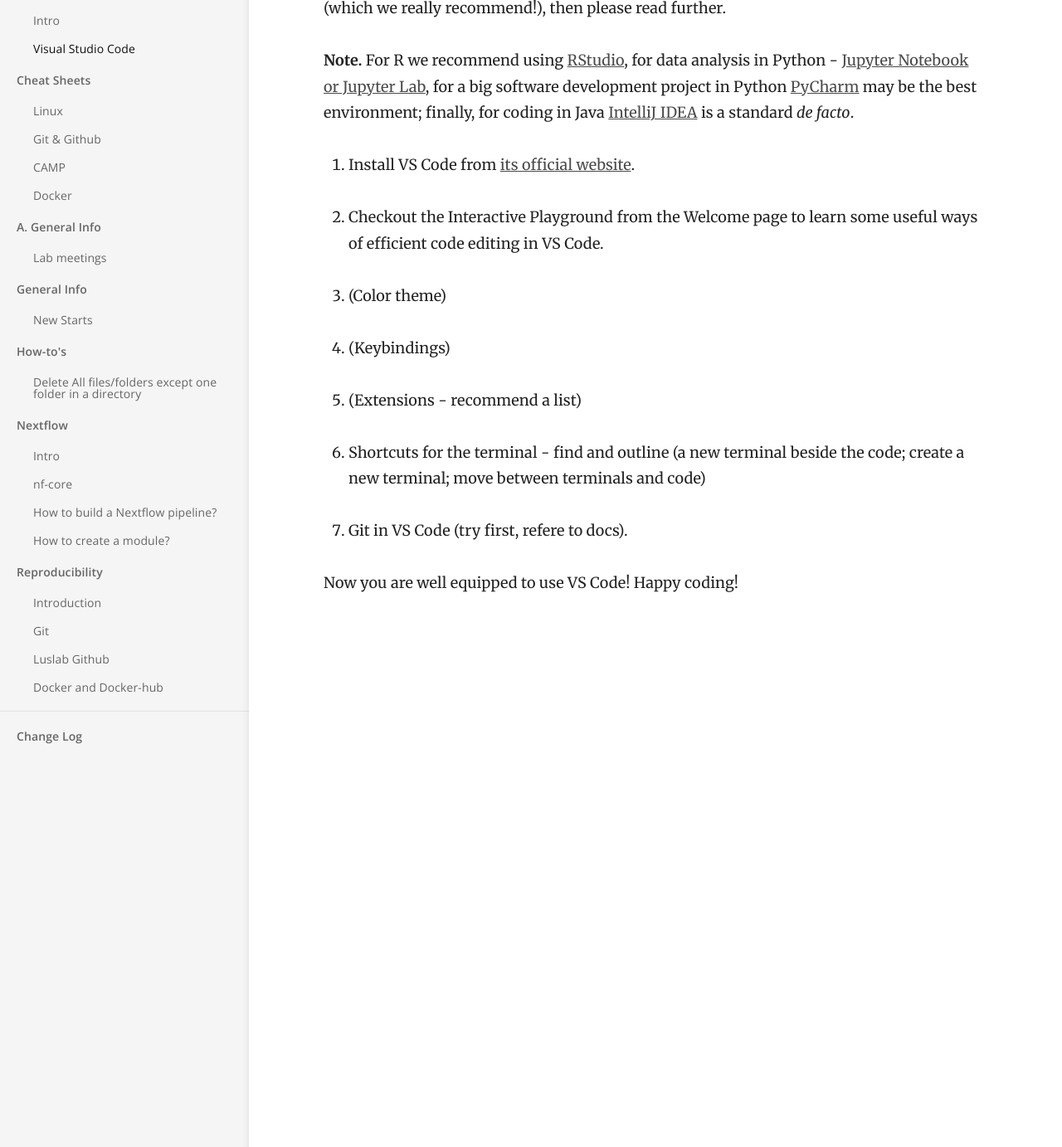
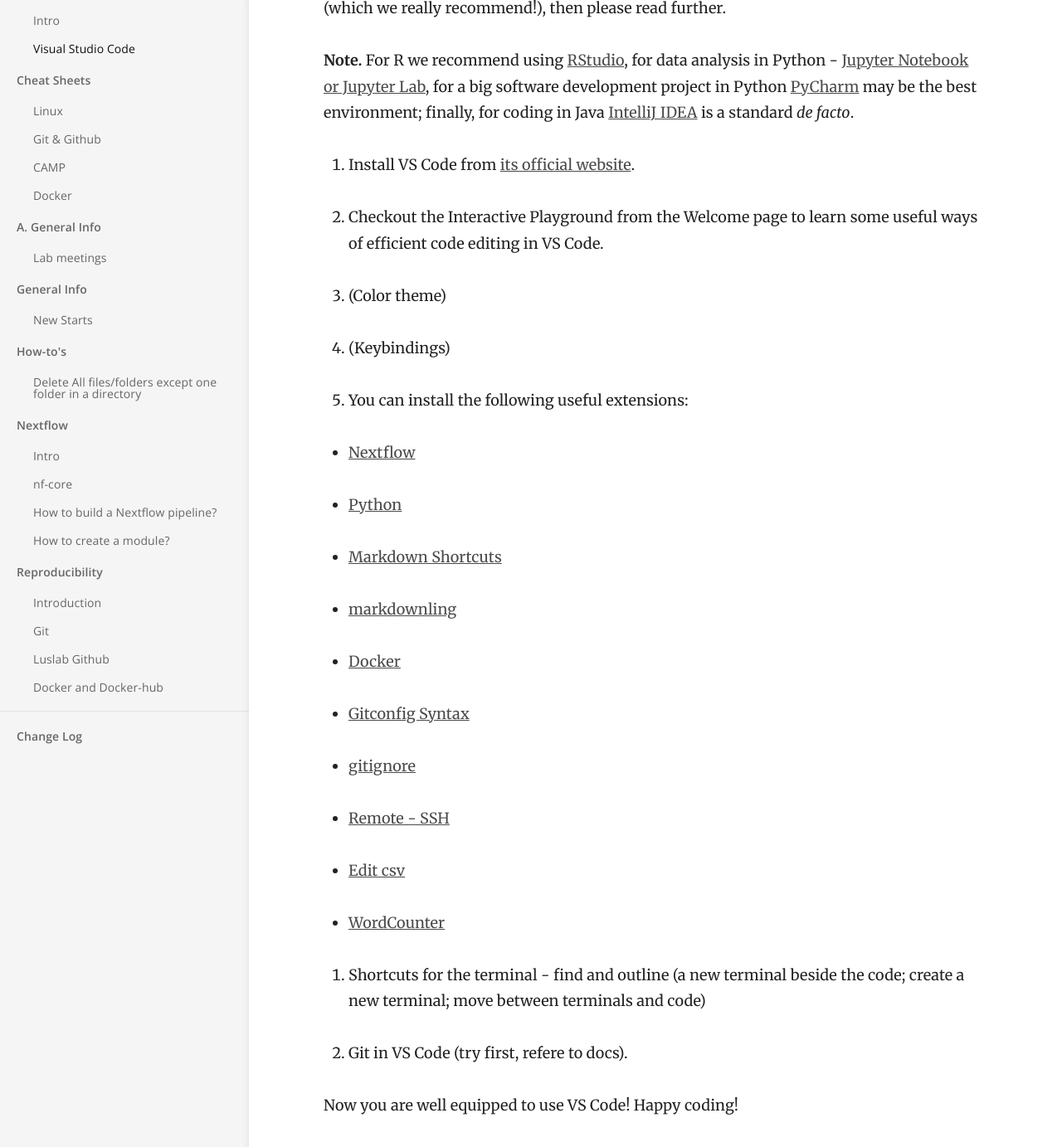
Before and after one commit to luslab/luslab.github.io, a Jekyll site: the page built from _docs/Coding/VS_Code.md, in a window 1280 px wide and 1400 px high, scrolled down 355 px. Shown: the top 1383 px of the window at 83% size. Built offline with Jekyll 4.4.1, drawn with Linux system fonts in a browser that asks for light colours.

Commit message:
Added a list of VS Code extensions

```diff
--- a/_docs/Coding/VS_Code.md
+++ b/_docs/Coding/VS_Code.md
@@ -23,7 +23,27 @@ finally, for coding in Java [IntelliJ IDEA](https://www.jetbrains.com/idea/) is
 
 4. (Keybindings)
 
-5. (Extensions - recommend a list)
+5. You can install the following useful extensions:
+
+- [Nextflow](https://marketplace.visualstudio.com/items?itemName=nextflow.nextflow)
+
+- [Python](https://marketplace.visualstudio.com/items?itemName=ms-python.python)
+
+- [Markdown Shortcuts](https://marketplace.visualstudio.com/items?itemName=mdickin.markdown-shortcuts)
+
+- [markdownling](https://marketplace.visualstudio.com/items?itemName=DavidAnson.vscode-markdownlint)
+
+- [Docker](https://marketplace.visualstudio.com/items?itemName=ms-azuretools.vscode-docker)
+
+- [Gitconfig Syntax](https://marketplace.visualstudio.com/items?itemName=sidneys1.gitconfig)
+
+- [gitignore](https://marketplace.visualstudio.com/items?itemName=codezombiech.gitignore)
+
+- [Remote - SSH](https://marketplace.visualstudio.com/items?itemName=ms-vscode-remote.remote-ssh)
+
+- [Edit csv](https://marketplace.visualstudio.com/items?itemName=janisdd.vscode-edit-csv)
+
+- [WordCounter](https://marketplace.visualstudio.com/items?itemName=kirozen.wordcounter)
 
 6. Shortcuts for the terminal - find and outline (a new terminal beside the code; create a new terminal; move between terminals and code)
 
```
